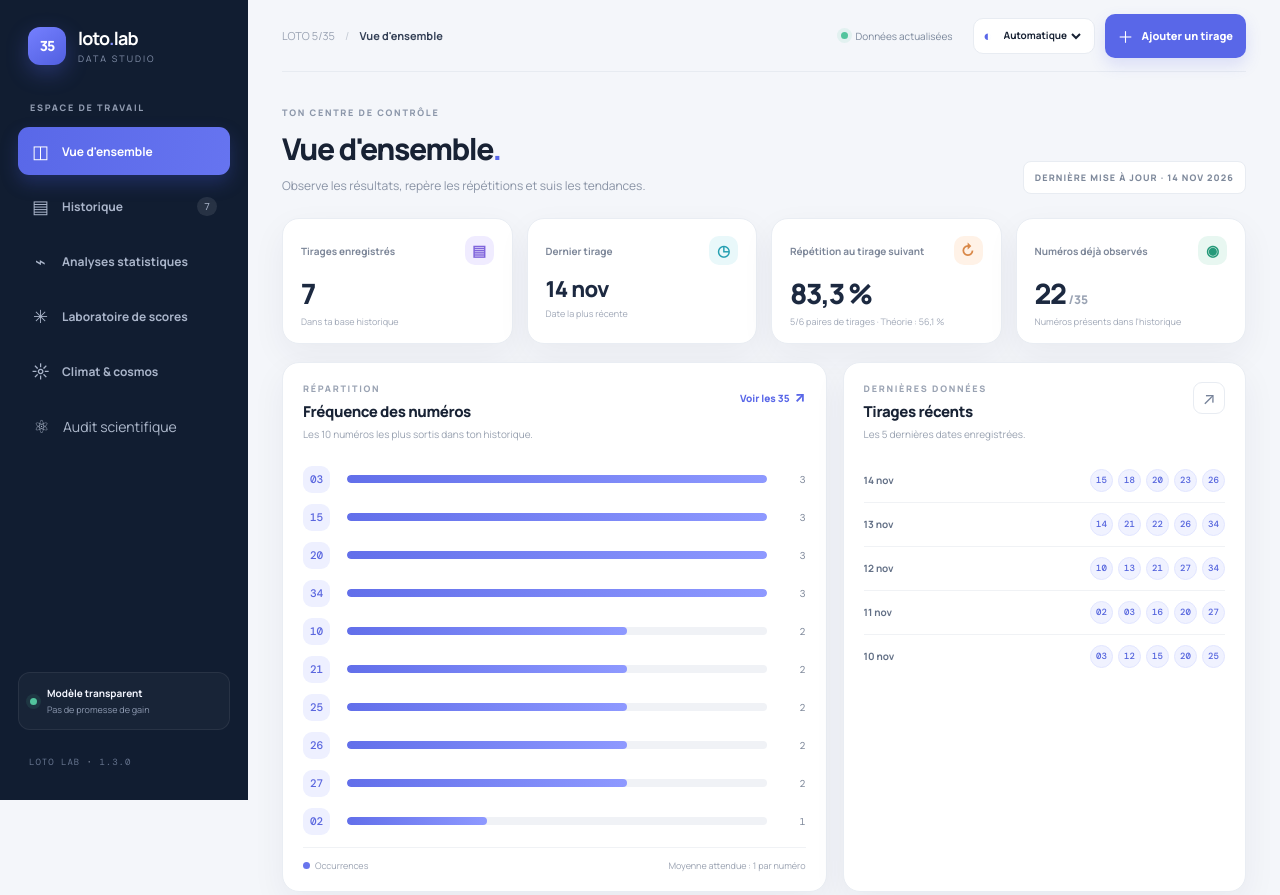
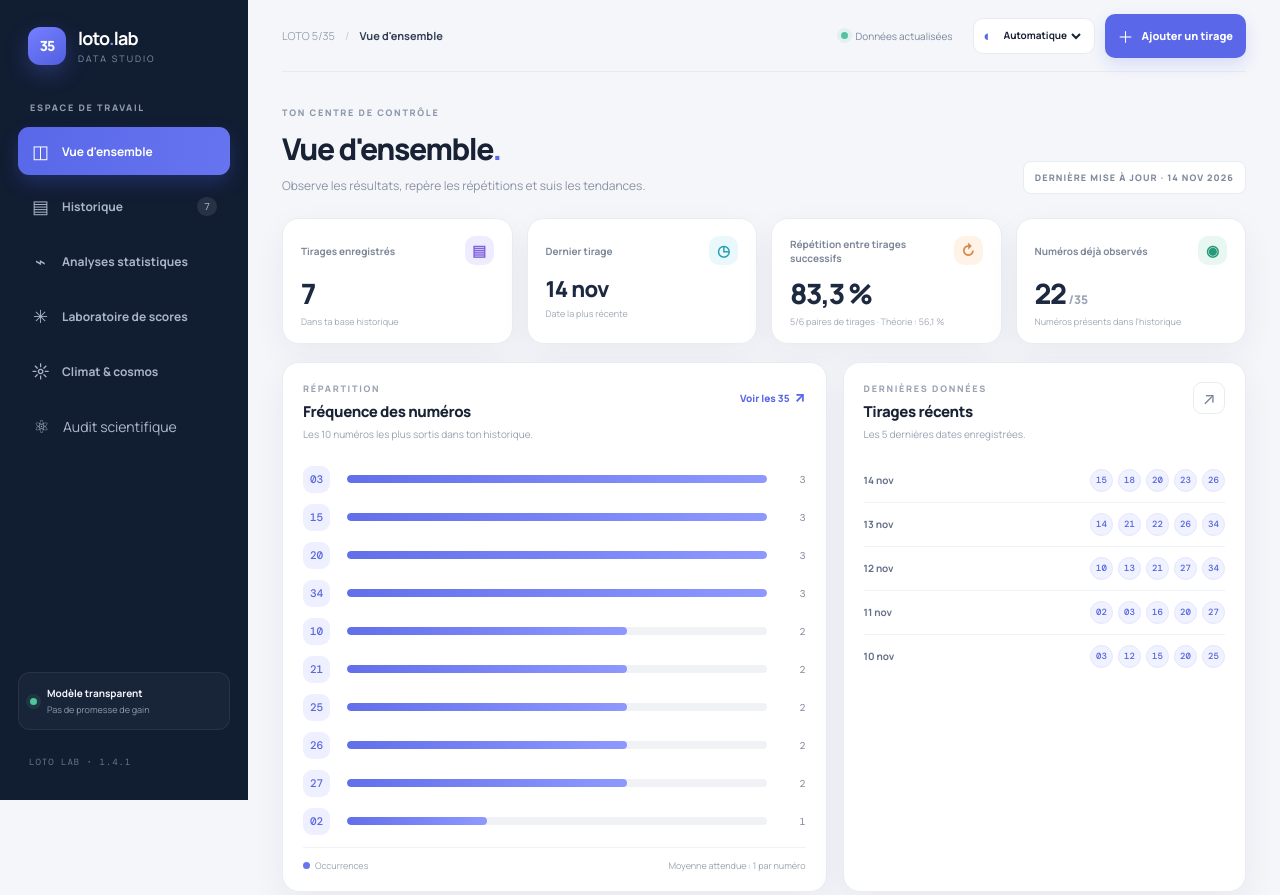
Before and after one commit to johnsonrakotoarisoa0796-cmd/Loto, a FastAPI app: page / in a window 1280 px wide. Shown: the top 895 px of the page. Run offline with FastAPI, Linux system fonts and the light colour scheme; data comes from the database, SQL or seed files in the repository; data that the repository does not hold is empty; some libraries are stand-ins or nearby versions.

Commit message:
Clarify repeat KPI and bump UI version

```diff
--- a/app/templates/index.html
+++ b/app/templates/index.html
@@ -26,7 +26,7 @@
   <link rel="stylesheet" href="/static/style.css">
   <script>window.LOTO_CSRF = {{ csrf_token | tojson }};</script>
   <script src="/static/theme.js" defer></script>
-  <script src="/static/app.js?v=1.3.0" defer></script>
+  <script src="/static/app.js?v=1.4.1" defer></script>
 </head>
 <body>
   <div class="app-shell">
@@ -52,7 +52,7 @@
         {% if password_protected %}
         <form method="post" action="/logout" id="logout-form"><input type="hidden" name="csrf" value=""><button class="logout-btn" type="button" id="logout-button">↪ Déconnexion</button></form>
         {% endif %}
-        <div class="version">LOTO LAB <span>·</span> 1.3.0</div>
+        <div class="version">LOTO LAB <span>·</span> 1.4.1</div>
       </div>
     </aside>
 
@@ -81,7 +81,7 @@
         <div class="stat-grid">
           <article class="stat-card"><div class="stat-top"><span>Tirages enregistrés</span><span class="stat-icon purple">▤</span></div><div class="stat-value" id="kpi-draws">—</div><div class="stat-foot">Dans ta base historique</div></article>
           <article class="stat-card"><div class="stat-top"><span>Dernier tirage</span><span class="stat-icon cyan">◷</span></div><div class="stat-value date-value" id="kpi-latest">—</div><div class="stat-foot">Date la plus récente</div></article>
-          <article class="stat-card"><div class="stat-top"><span>Répétition au tirage suivant</span><span class="stat-icon orange">↻</span></div><div class="stat-value" id="kpi-repeat">—</div><div class="stat-foot" id="kpi-repeat-foot">Référence théorique : 56,1 %</div></article>
+          <article class="stat-card"><div class="stat-top"><span>Répétition entre tirages successifs</span><span class="stat-icon orange">↻</span></div><div class="stat-value" id="kpi-repeat">—</div><div class="stat-foot" id="kpi-repeat-foot">Référence théorique : 56,1 %</div></article>
           <article class="stat-card"><div class="stat-top"><span>Numéros déjà observés</span><span class="stat-icon green">◉</span></div><div class="stat-value" id="kpi-unique">—<small>/35</small></div><div class="stat-foot">Numéros présents dans l'historique</div></article>
         </div>
 
```
